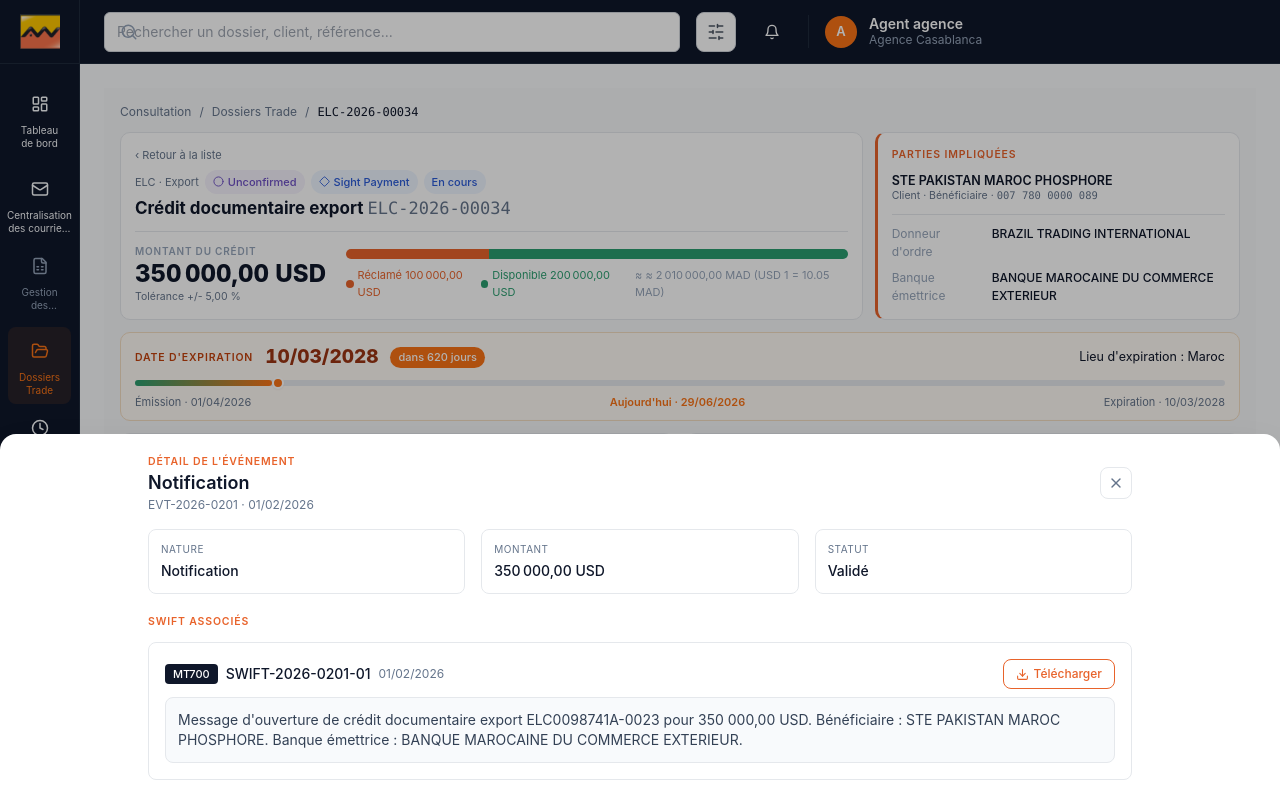
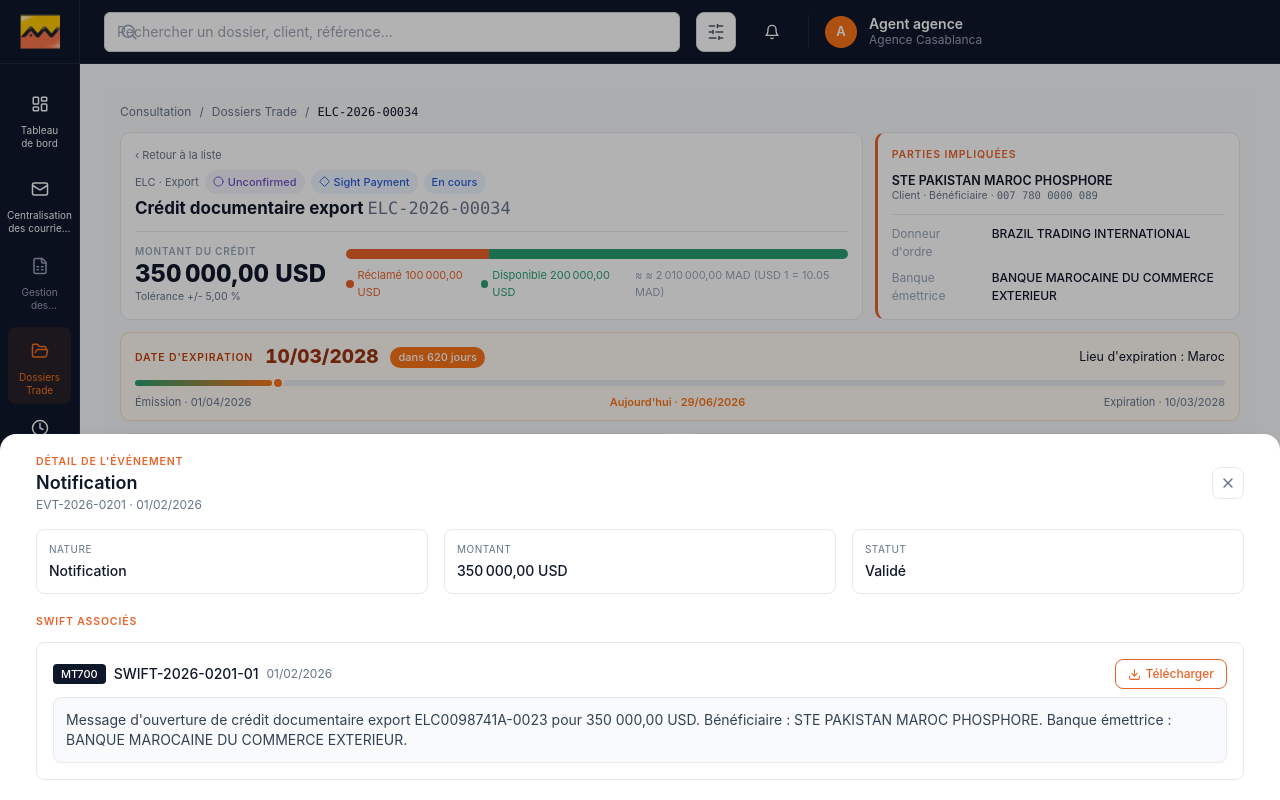
Before and after one commit to ISSAMAWB/TRADE_FRONT_AGENCE, a Next.js app: page /consultation/dossiers/ELC-2026-00034 in a window 1280 px wide. Both pictures are taken after a click on the button 1194 px from the left and 728 px from the top of the page. Shown: the top 800 px of the page. Built offline with nearby package versions, Linux system fonts and the light colour scheme.

Commit message:
fix-drawer-swift-dimensions

```diff
--- a/src/components/consultation/DetailDossier.tsx
+++ b/src/components/consultation/DetailDossier.tsx
@@ -672,8 +672,8 @@ function EvenementsTableV2({ evenements }: { evenements: DossierTrade["evenement
             className="fixed inset-0 bg-black/30 z-40"
             onClick={() => setSelectedEvent(null)}
           />
-          <div className="fixed bottom-0 left-0 right-0 bg-white rounded-t-2xl shadow-2xl z-50 max-h-[80vh] overflow-y-auto">
-            <div className="p-5 max-w-5xl mx-auto">
+          <div className="fixed bottom-0 left-0 right-0 bg-white rounded-t-2xl shadow-2xl z-50 max-h-[70vh] overflow-y-auto">
+            <div className="p-5 max-w-[1240px] mx-auto px-4">
               <div className="flex items-center justify-between mb-4">
                 <div>
                   <div className="text-[10.5px] font-semibold uppercase tracking-[0.08em] text-[#e8632b]">Détail de l'événement</div>
```
